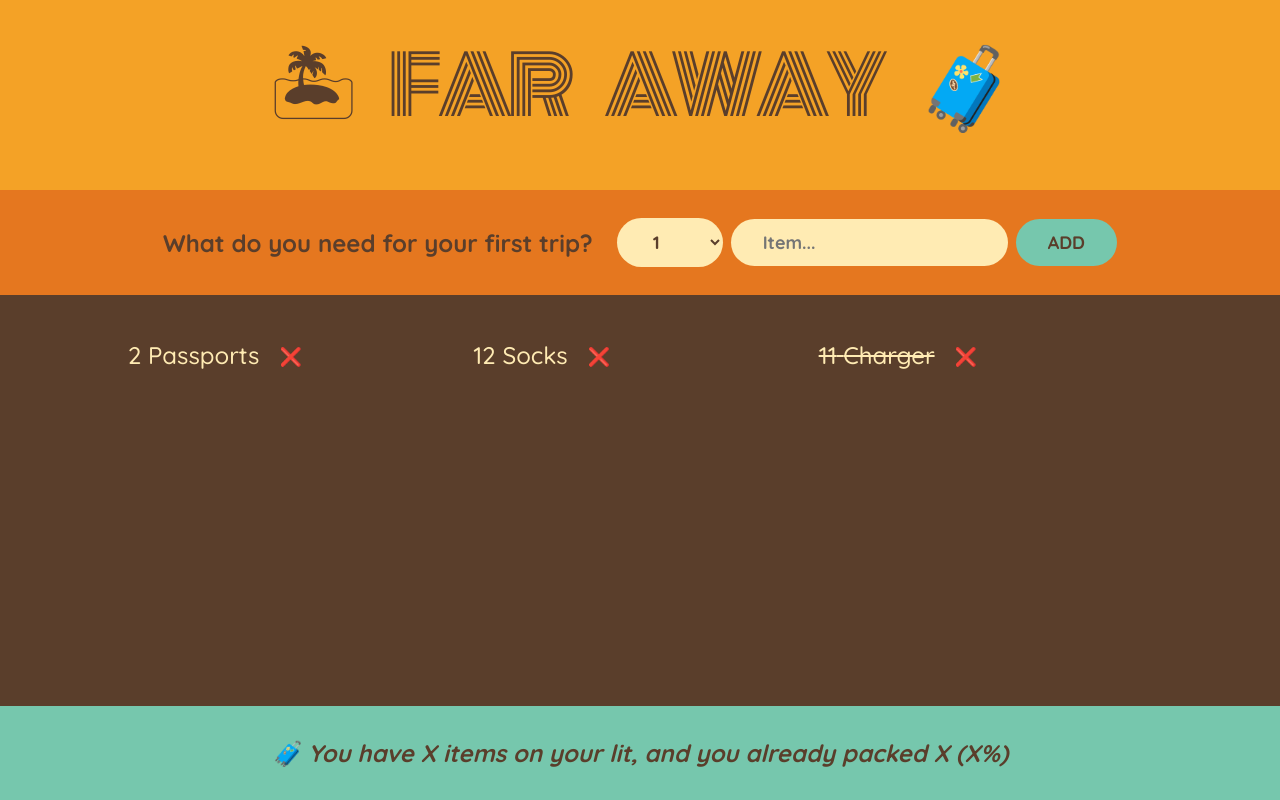
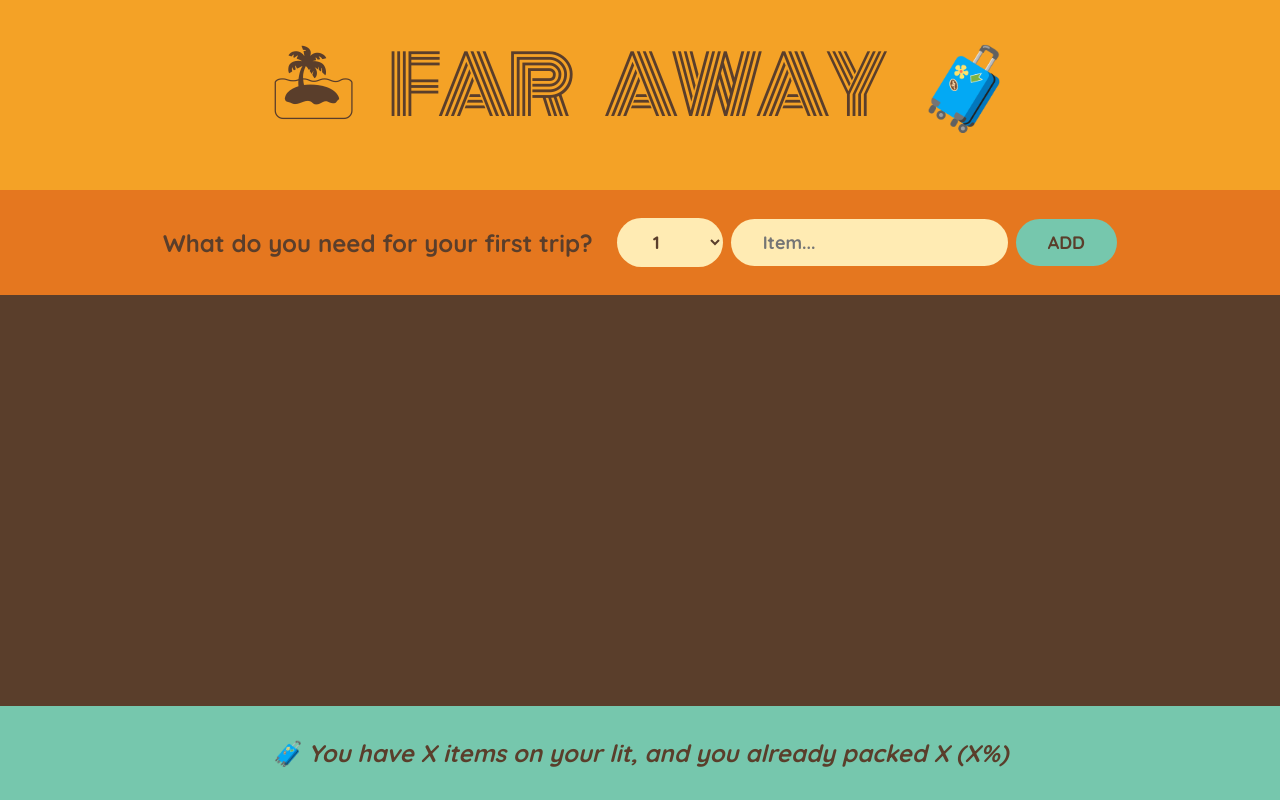
Before and after one commit to theo82/react-travel-list, a React (Create React App) app: page / in a window 1280 px wide. Built offline with nearby package versions, Linux system fonts and the light colour scheme.

Commit message:
Thinking About State and Lifting State Up

```diff
--- a/src/App.js
+++ b/src/App.js
@@ -7,11 +7,17 @@ const initialItems = [
 ]
 
 export default function App() {
+  const [items, setItems] = useState([])
+
+  function handleAddItems(item) {
+    setItems((items) => [...items, item])
+  }
+
   return (
     <div className='app'>
       <Logo />
-      <Form />
-      <PackingList />
+      <Form onAddItems={handleAddItems} />
+      <PackingList items={items} />
       <Stats />
     </div>
   )
@@ -21,10 +27,16 @@ function Logo() {
   return <h1> 🏝 Far Away 🧳 </h1>
 }
 
-function Form() {
+function Form({ onAddItems }) {
   const [description, setDescription] = useState('')
   const [quantity, setQuantity] = useState(1)
 
+  /*************  ✨ Windsurf Command ⭐  *************/
+  /**
+   * Handles form submission by creating a new item with the entered description and quantity, then resetting the form fields.
+   * @param {Event} e - The form submission event.
+   */
+  /*******  400d6618-cb7e-4336-b498-d7819c4eef35  *******/
   function handleSubmit(e) {
     e.preventDefault()
 
@@ -32,6 +44,8 @@ function Form() {
 
     const newItem = { description, quantity, packed: false, id: Date.now() }
     console.log(newItem)
+
+    onAddItems(newItem)
 
     setDescription('')
     setQuantity(1)
@@ -56,16 +70,16 @@ function Form() {
         value={description}
         onChange={(e) => setDescription(e.target.value)}
       />
-      <button>Add</button>
+      <button type='submit'>Add</button>
     </form>
   )
 }
 
-function PackingList() {
+function PackingList({ items }) {
   return (
     <div className='list'>
       <ul>
-        {initialItems.map((item) => (
+        {items.map((item) => (
           <Item item={item} key={item.id} />
         ))}
       </ul>
```
